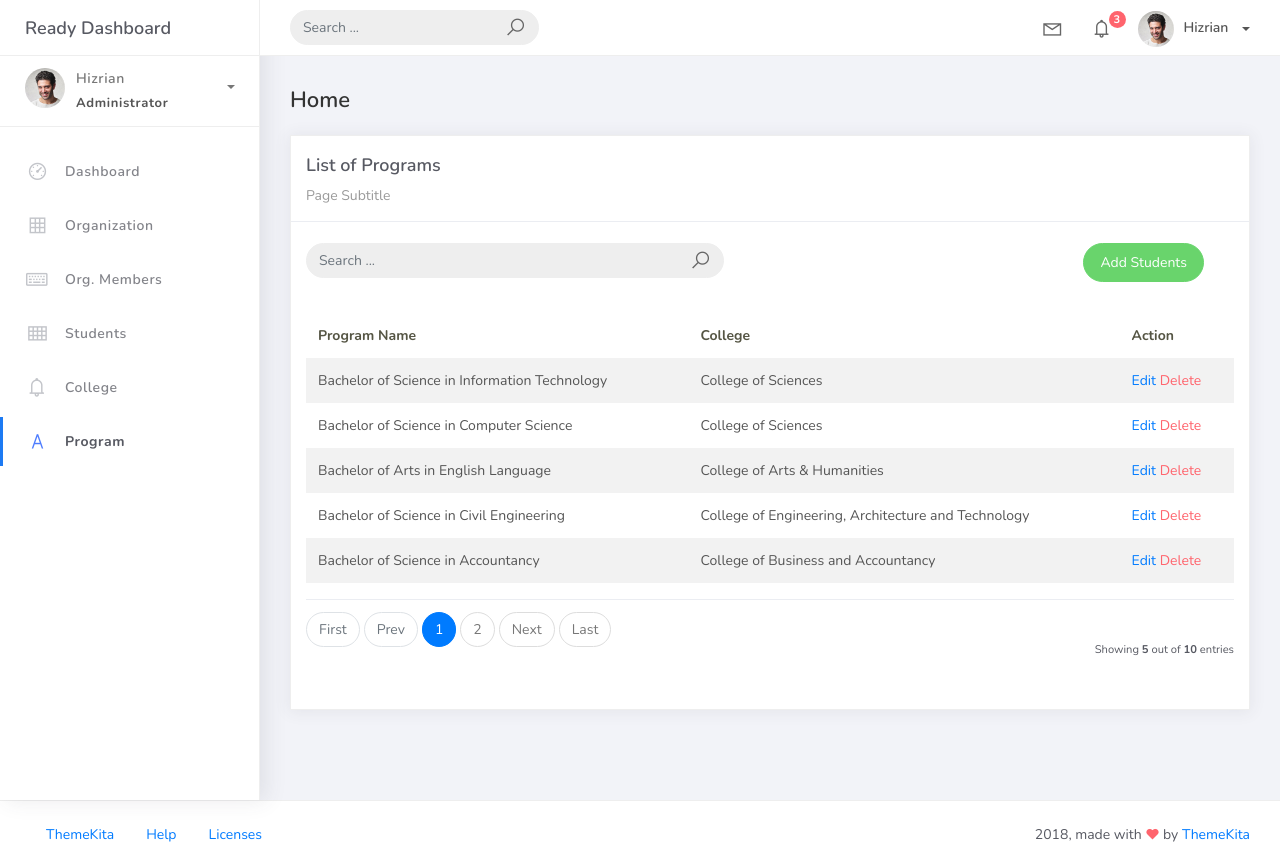
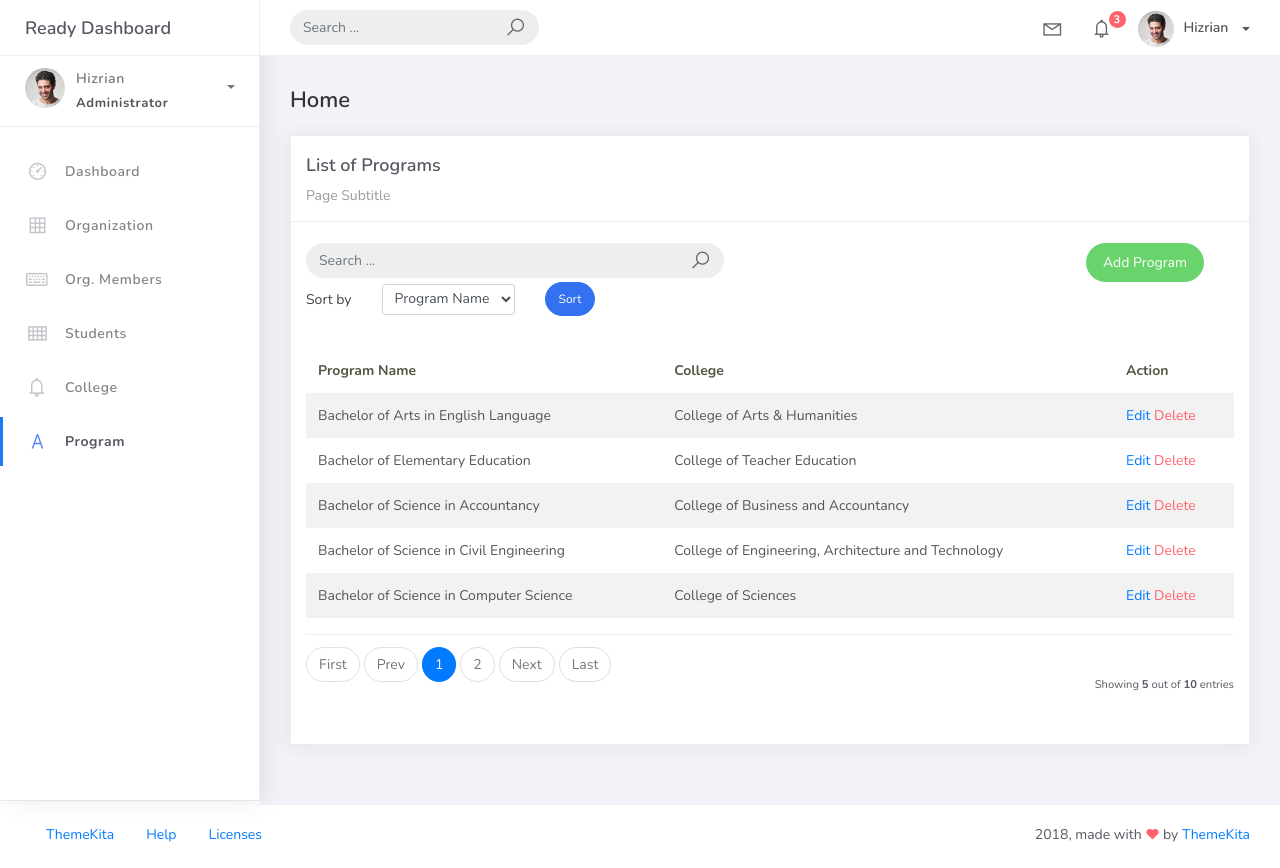
Before and after one commit to Shaaaaadork/PSUSphere, a Django app: page /program/ in a window 1280 px wide. Run offline with Django 5.2, Linux system fonts and the light colour scheme; data comes from the database, SQL or seed files in the repository; both versions use the stored data as it was after the commit; some libraries are stand-ins or nearby versions.

Commit message:
Initial commit of PSUSphere project with HomePageView and ListViews

```diff
--- a/projectsite/projectsite/urls.py
+++ b/projectsite/projectsite/urls.py
@@ -25,7 +25,7 @@ from studentorg import views
 
 urlpatterns = [
     path("admin/", admin.site.urls),
-    path('', views.HomePageView.as_view(), name='home'),
+    path('home/', HomePageView.as_view(), name='home'),  # root URL
 
     #Organization
     path('organization_list', OrganizationList.as_view(), name='organization-list'),
--- a/projectsite/studentorg/views.py
+++ b/projectsite/studentorg/views.py
@@ -1,5 +1,8 @@
+
+from django.db.models import Q
 from django.shortcuts import render
 from django.views.generic.list import ListView
+from django.utils import timezone
 
 from django.views.generic.edit import CreateView, UpdateView, DeleteView
 from studentorg.models import Organization, OrgMember, Student, College, Program
@@ -11,6 +14,27 @@ class HomePageView(ListView):
     context_object_name = 'home'
     template_name = "home.html"
 
+    def get_context_data(self, **kwargs):
+
+        context = super().get_context_data(**kwargs)
+
+        context["total_students"] = Student.objects.count()
+
+        today = timezone.now().date()
+
+        count = (
+            OrgMember.objects.filter(
+                date_joined__year=today.year
+            )
+            .values("student")
+            .distinct()
+            .count()
+        )
+
+        context["students_joined_this_year"] = count
+
+        return context
+
 # Create your views here.
 #Organization
 class OrganizationList(ListView):
@@ -18,6 +42,19 @@ class OrganizationList(ListView):
     context_object_name = 'organization'
     template_name = 'org_list.html'
     paginate_by = 5
+
+    def get_queryset(self):
+        qs = super().get_queryset()
+        query = self.request.GET.get('q')
+
+        if query:
+            qs = qs.filter(
+                Q(name__icontains=query) |
+                Q(description__icontains=query)
+            )
+
+        return qs
+
 
 class OrganizationCreateView(CreateView):
     model = Organization
@@ -42,6 +79,7 @@ class OrgMemberList(ListView):
     context_object_name = 'orgmember'
     template_name = 'orgmember_list.html'
     paginate_by = 5
+    ordering = ["college__college_name","name"]
 
 class OrgMemberCreateView(CreateView):
     model = OrgMember
@@ -118,6 +156,15 @@ class ProgramListView(ListView):
     template_name = 'program_list.html'
     paginate_by = 5
 
+    def get_ordering(self):
+        allowed = ["prog_name", "college__college_name"]
+        sort_by = self.request.GET.get("sort_by")
+
+        if sort_by in allowed:
+            return sort_by
+
+        return "prog_name"
+
 
 class ProgramCreateView(CreateView):
     model = Program
--- a/projectsite/templates/org_list.html
+++ b/projectsite/templates/org_list.html
@@ -12,9 +12,9 @@
                     <br />
                         <div class="col-md-12 row">
                             <div class="col-md-6">
-                                <form class="navbar-left navbar-form nav-search mr-md-3" action="">
+                                <form class="navbar-left navbar-form nav-search mr-md-3" action="{% url 'organization-list' %}">
                                     <div class="input-group">
-                                        <input type="text" placeholder="Search ..." class="form-control" />
+                                        <input type="text" placeholder="Search ..." class="form-control" name="q" />
                                         <div class="input-group-append">
                                             <span class="input-group-text">
                                                 <i class="la la-search search-icon"></i>
--- a/projectsite/templates/program_list.html
+++ b/projectsite/templates/program_list.html
@@ -25,9 +25,29 @@
                             </div>
                             <div class="col-md-6">
                                 <div class="pull-right">
-                                    <a href="{% url 'program-add' %}" class="btn btn-success btn-rounded">Add Students</a>
+                                    <a href="{% url 'program-add' %}" class="btn btn-success btn-rounded">Add Program</a>
                                     </div>
                                 </div>
+                            </div>
+                            <div class="col-md-12">
+                                <form method="get" class="row g-2 align-items-center">
+
+                                    <div class="col-auto">
+                                        <label for="smallSelect" class="col-form-label">Sort by</label>
+                                    </div>
+
+                                    <div class="col-auto">
+                                        <select class="form-control form-control-sm" id="smallSelect" name="sort_by">
+                                            <option value="prog_name" {% if request.GET.sort_by == "prog_name" %}selected{% endif %}>Program Name</option>
+                                            <option value="college__college_name" {% if request.GET.sort_by == "college__college_name" %}selected{% endif %}>College</option>
+                                        </select>
+                                    </div>
+
+                                    <div class="col-auto">
+                                        <button type="submit" class="btn btn-primary btn-sm btn-rounded">Sort</button>
+                                    </div>
+
+                                </form>
                             </div>
                     <div class="card-body">
                         <table class="table table-striped mt-3">
```
Also changed, not shown: projectsite/templates/home.html (+76 -9 lines), projectsite/db.sqlite3, 1 other file.
